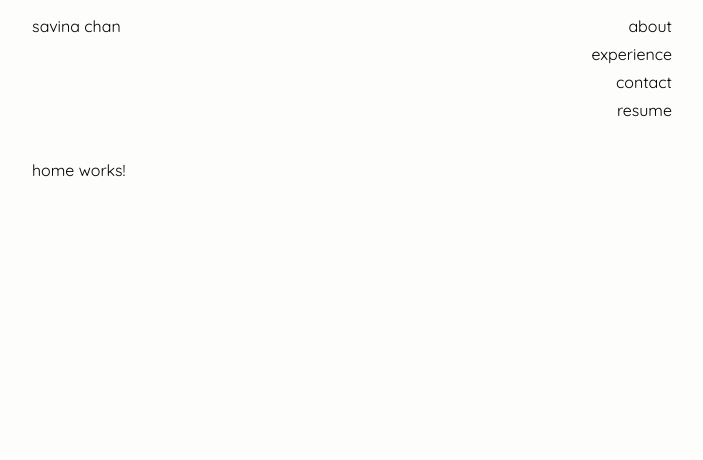
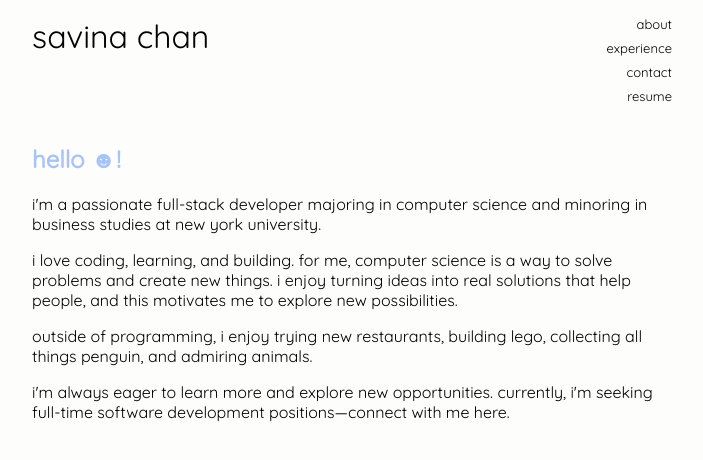
Before and after one commit to savina-chan/savina-chan.github.io, an Angular app: page / in a window 1280 px wide. Shown: the top 460 px of the page, without its empty margins (288-991 px from the left). Built offline with nearby package versions, Linux system fonts and the light colour scheme.

Commit message:
added short description for about me

```diff
--- a/src/app/header/header.component.scss
+++ b/src/app/header/header.component.scss
@@ -24,10 +24,12 @@
 .left li {
     margin: 0.5rem 0;
     text-align: right;
+    font-size: xx-large;
 }
 
 .right li {
     margin: 0.5rem 0;
     cursor: pointer;
     text-align: right;
+    font-size: small;
 }
--- a/src/app/home/home.component.html
+++ b/src/app/home/home.component.html
@@ -1 +1,20 @@
-<p>home works!</p>
+<h2 class="greeting">hello ☻!</h2>
+<p>
+    i'm a passionate full-stack developer majoring in computer science and minoring in business studies
+    at new york university.
+</p>
+
+<p>
+    i love coding, learning, and building. for me, computer science is a way to solve problems and create new things.
+    i enjoy turning ideas into real solutions that help people, and this motivates me to explore new possibilities.
+</p>
+
+<p>
+    outside of programming, i enjoy trying new restaurants, building lego, collecting all things penguin,
+    and admiring animals.
+</p>
+
+<p>
+    i'm always eager to learn more and explore new opportunities. currently, i'm seeking full-time software
+    development positions—connect with me here.
+</p>
--- a/src/app/home/home.component.scss
+++ b/src/app/home/home.component.scss
@@ -0,0 +1,3 @@
+.greeting {
+    color: #A8C3F7;
+}
```
